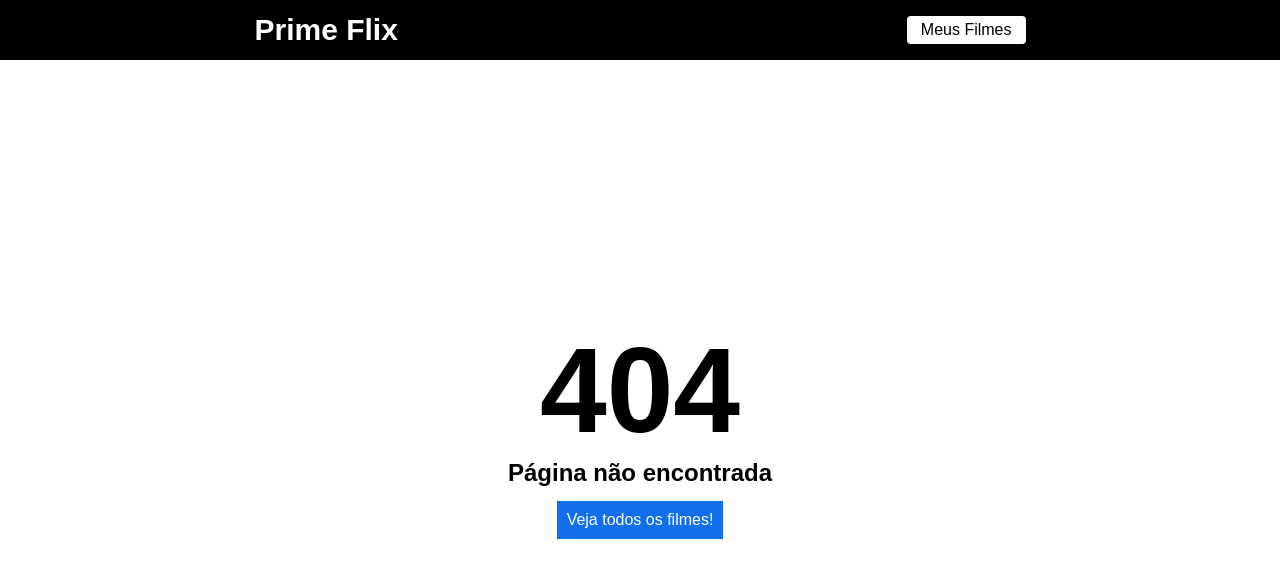
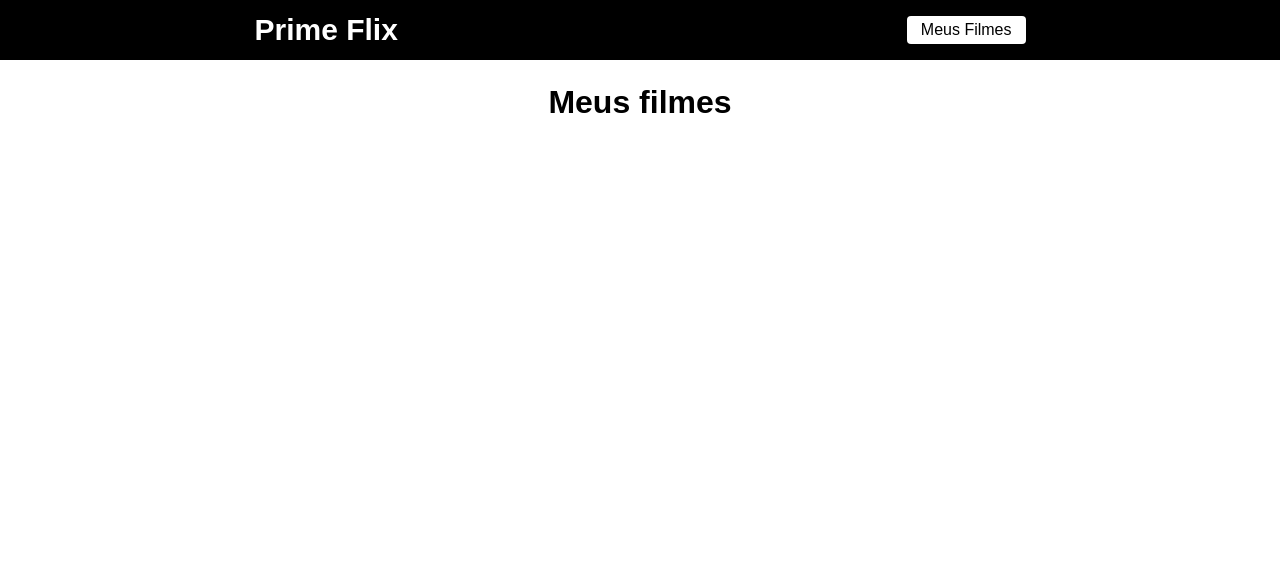
Before and after one commit to Adrianodbs/prime-flix, a React (Create React App) app: page /favoritos in a window 1280 px wide. Before the commit this address had no page. Shown: the top 578 px of the page. Built offline with nearby package versions, Linux system fonts and the light colour scheme.

Commit message:
criando página favoritos

```diff
--- /dev/null
+++ b/src/pages/Favoritos/favoritos.css
@@ -0,0 +1,39 @@
+.meus-filmes{
+  margin-top: 24px;
+}
+
+.meus-filmes h1{
+  margin-bottom: 14px;
+  display: flex;
+  justify-content: center;
+  align-items: center;
+  margin-bottom: 40px;
+}
+
+.meus-filmes span{
+  font-size: 18px;
+}
+
+.meus-filmes ul{
+  width: 720px;
+}
+
+.meus-filmes ul li{
+  list-style: none;
+  display: flex;
+  justify-content: space-between;
+  align-items: center;
+  margin-bottom: 14px;
+}
+
+.meus-filmes div{
+  display: flex;
+  justify-content: center;
+  align-items: center;
+}
+
+.meus-filmes div a{
+  text-decoration: none;
+  color: #116feb;
+  margin-right: 14px;
+}
--- /dev/null
+++ b/src/pages/Favoritos/index.js
@@ -0,0 +1,32 @@
+import './favoritos.css'
+import { useEffect, useState } from 'react'
+import { Link } from 'react-router-dom'
+
+export default function Favoritos() {
+  const [filmes, setFilmes] = useState([])
+
+  useEffect(() => {
+    const minhaLista = localStorage.getItem('@primeflix')
+    // O dado vem como string, então precisamos converter para um array
+    setFilmes(JSON.parse(minhaLista) || [])
+  }, [])
+  return (
+    <div className="meus-filmes">
+      <h1>Meus filmes</h1>
+
+      <ul>
+        {filmes.map(item => {
+          return (
+            <li key={item.id}>
+              <span>{item.title}</span>
+              <div>
+                <Link to={`/filme/${item.id}`}>Ver detalhes</Link>
+                <button>Excluir</button>
+              </div>
+            </li>
+          )
+        })}
+      </ul>
+    </div>
+  )
+}
--- a/src/routes.js
+++ b/src/routes.js
@@ -1,6 +1,7 @@
 import { BrowserRouter, Routes, Route } from 'react-router-dom'
 import Header from './components/header'
 import Erro from './pages/erro'
+import Favoritos from './pages/Favoritos'
 import Filme from './pages/filme'
 import Home from './pages/home'
 
@@ -11,6 +12,7 @@
       <Routes>
         <Route path="/" element={<Home />} />
         <Route path="/filme/:id" element={<Filme />} />
+        <Route path="/favoritos" element={<Favoritos />} />
 
         <Route path="*" element={<Erro />} />
       </Routes>
```
